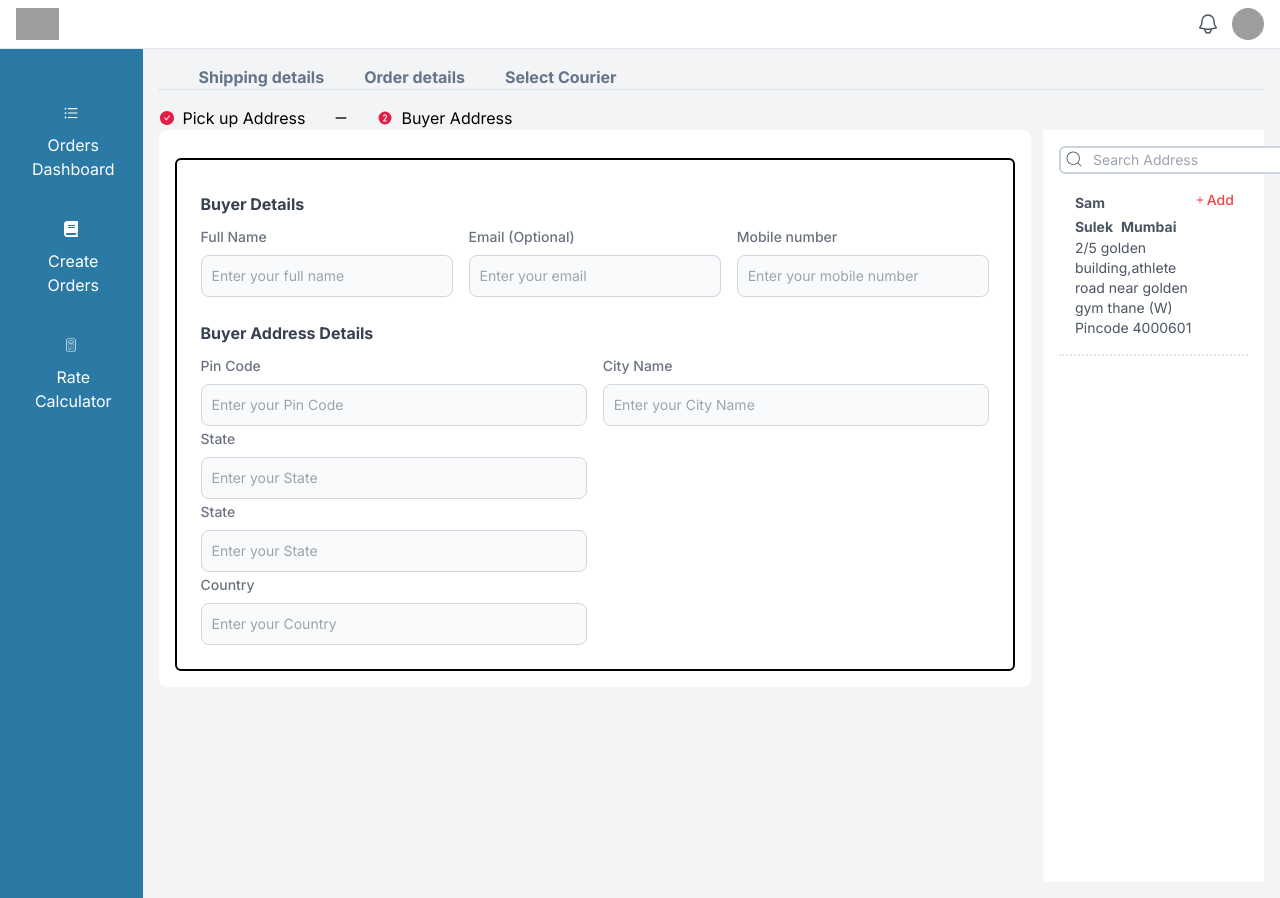
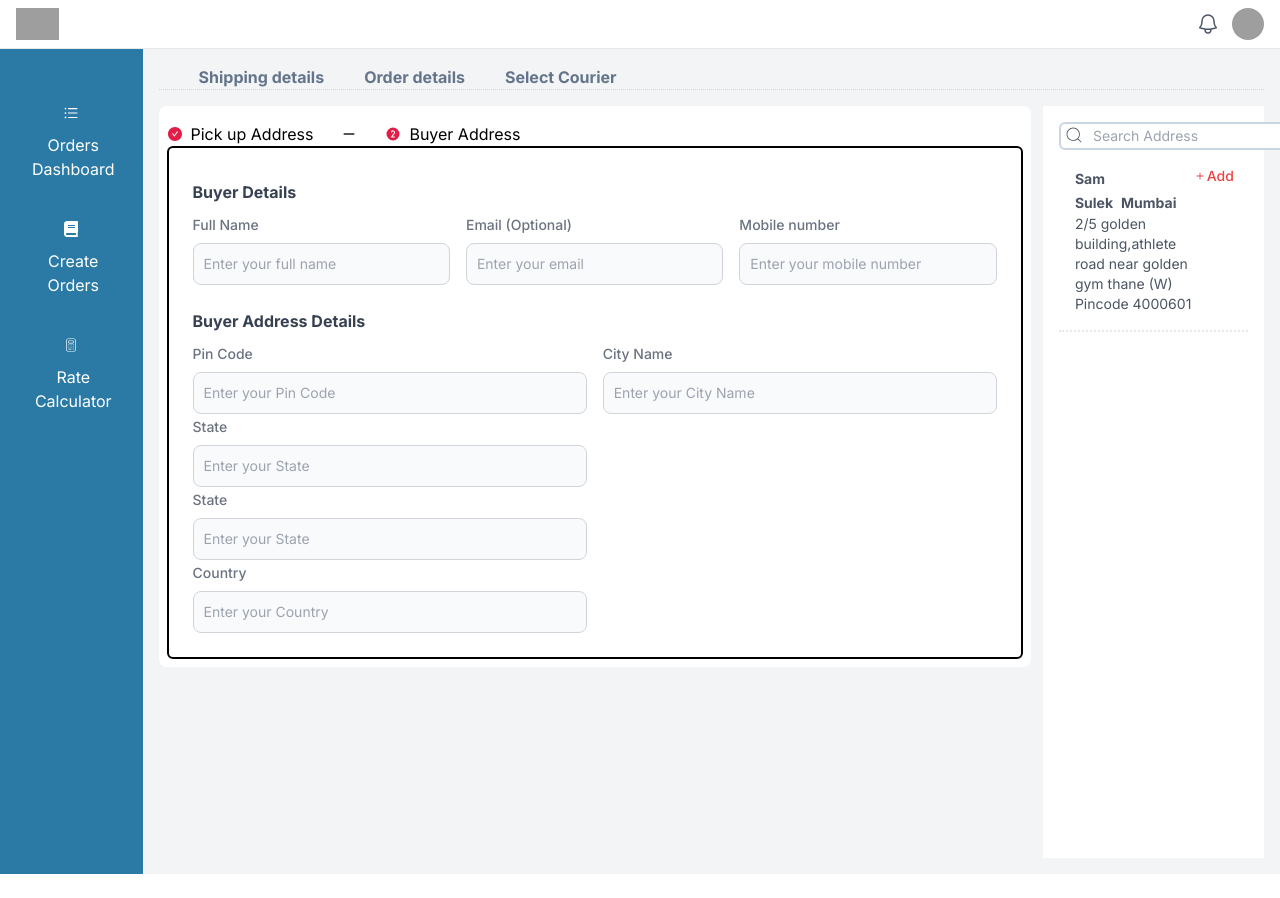
Before and after one commit to Jainam0401/page2, a Next.js app: page /CreateOrders in a window 1280 px wide. After the commit the page ends 874 px from the top, so only its background shows below. Built offline with nearby package versions, Linux system fonts and the light colour scheme; grey boxes are pictures that could not be loaded.

Commit message:
form by shweeta and Jainam

```diff
--- a/app/CreateOrders/page.tsx
+++ b/app/CreateOrders/page.tsx
@@ -7,12 +7,12 @@ export default function CreateOrder() {
   return (
     <>
       <BorderBottomComponent />
-      <Formbar/>
+
       <div className="flex w-full h-full justify-between gap-3">
         <div className="w-full max-w-[80%]">
           <Form />
         </div>
-        <div className="w-full max-w-[20%] h-[calc(100vh-48px)]  bg-white" >
+        <div className="w-full max-w-[20%] h-[calc(100vh-48px)]  bg-white">
           <DisplayNav />
         </div>
       </div>
--- a/app/components/Form.tsx
+++ b/app/components/Form.tsx
@@ -1,8 +1,9 @@
 import React from "react";
-
+import Formbar from "./Formbar";
 function Form() {
   return (
-    <div className="bg-white w-full p-4 rounded-lg pt-7">
+    <div className="bg-white w-full  p-2 rounded-lg pt-4">
+      <Formbar />
       <div className="border-2 border-black rounded-md p-4">
         <div className="py-2">
           <p className="p-2 font-bold text-gray-700"> Buyer Details</p>
```
